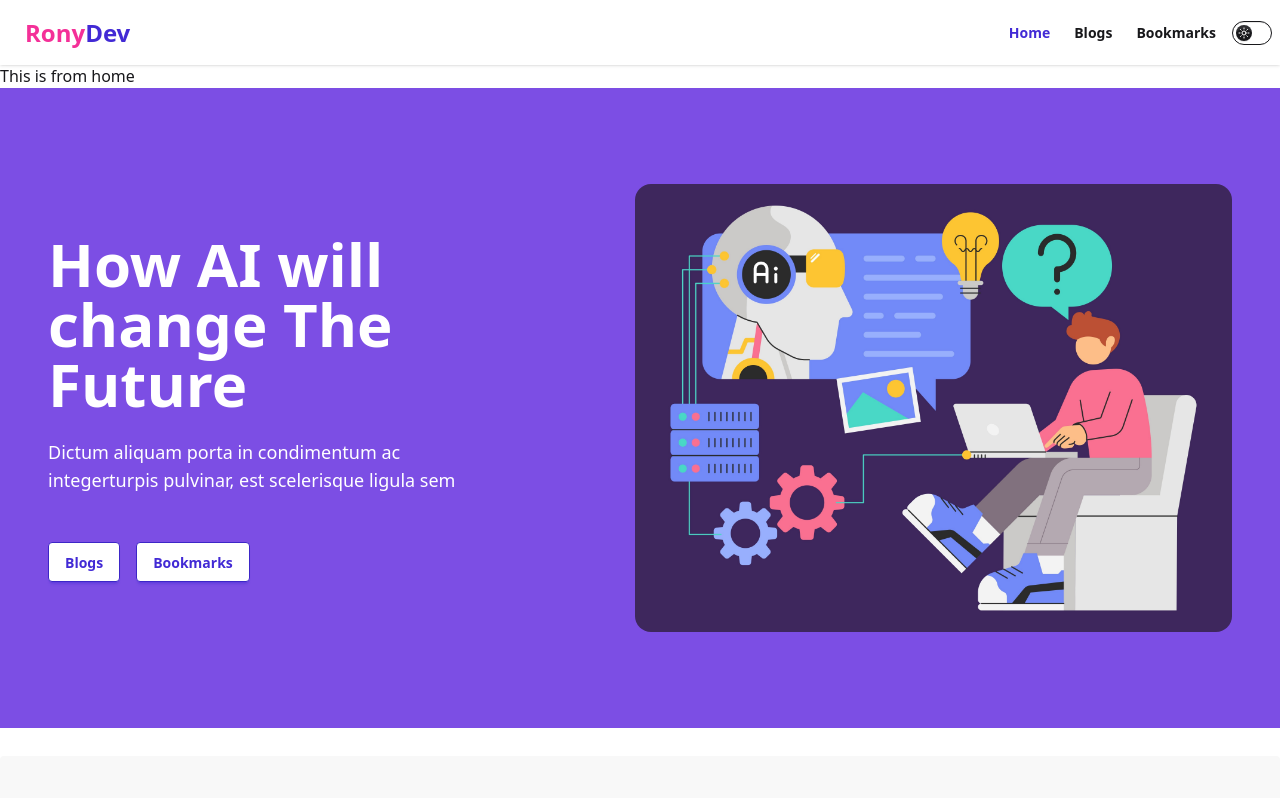
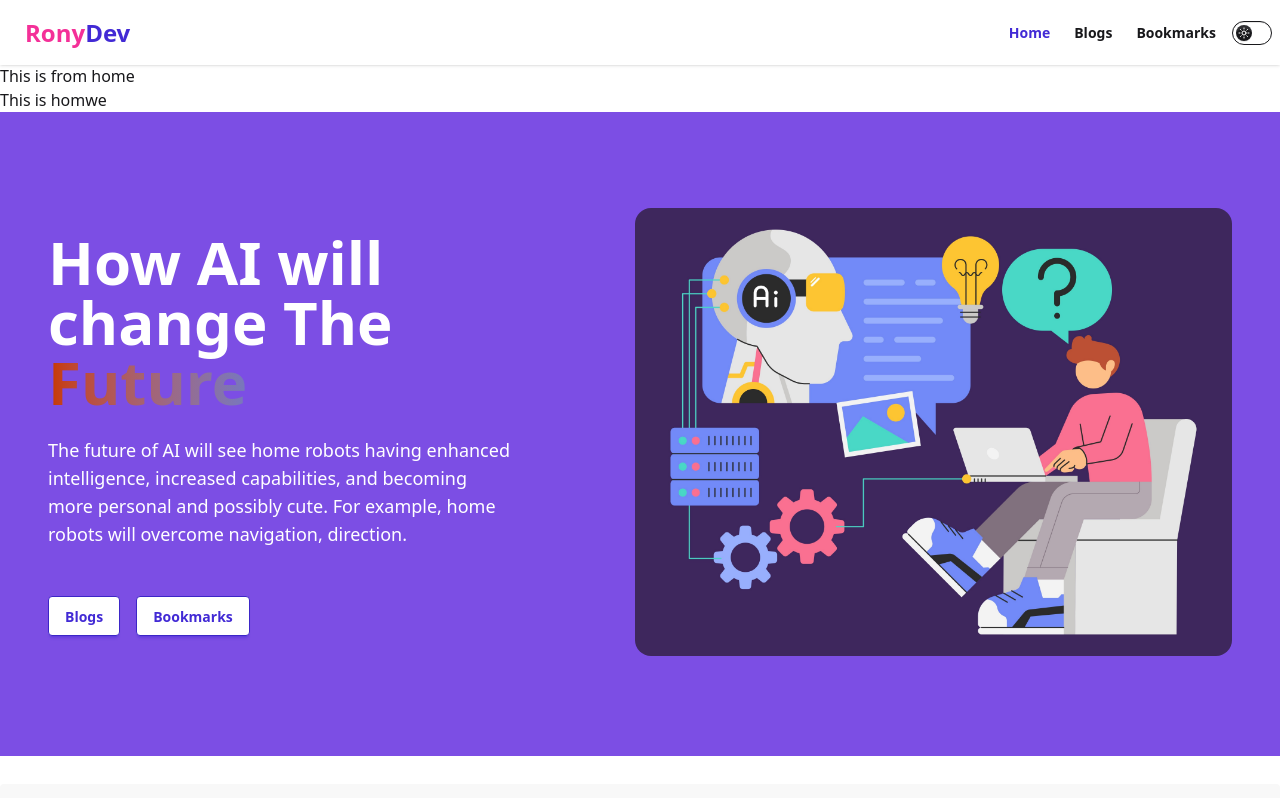
Before and after one commit to abuyusufrony/my-eid-pratice, a React (Vite) app: page / in a window 1280 px wide. Shown: the top 798 px of the page. Built offline with nearby package versions, Linux system fonts and the light colour scheme.

Commit message:
pushing-added

```diff
--- a/src/Components/Banner/Banner.jsx
+++ b/src/Components/Banner/Banner.jsx
@@ -39,19 +39,25 @@ const Banner = () => {
                 <div className="container flex flex-col justify-center p-6 mx-auto sm:py-12 lg:py-24 lg:flex-row lg:justify-between">
                     <div className="flex flex-col justify-center p-6 text-center rounded-sm lg:max-w-md xl:max-w-lg lg:text-left text-white">
                         <h1 className="text-5xl font-bold leading-none sm:text-6xl text-white">How AI will
-                            <span className="dark:text-violet-600"></span> <br />change The Future
+                            <span className="dark:text-violet-600"></span> <br />change The <span
+                                class=" font-bold bg-gradient-to-r from-orange-700 via-blue-500 to-green-400 text-transparent bg-clip-text animate-gradient"
+                            >Future
+
+                            </span>
                         </h1>
-                        <p className="mt-6 mb-8 text-lg sm:mb-12">Dictum aliquam porta in condimentum ac integer
-                            <br className="hidden md:inline lg:hidden" />turpis pulvinar, est scelerisque ligula sem
+                        <p className="mt-6 mb-8 text-lg sm:mb-12">The future of AI will see home robots having enhanced intelligence, increased capabilities, and becoming more personal and possibly cute. For example, home robots will overcome navigation, direction.
+                            <br className="hidden md:inline lg:hidden" />
                         </p>
                         <div className="flex flex-col space-y-4 sm:items-center sm:justify-center sm:flex-row sm:space-y-0 sm:space-x-4 lg:justify-start">
                             <Link to='/blogs'> <button className="btn btn-primary bg-white text-primary">Blogs</button></Link>
                             <Link to='/bookmarks'> <button className="btn btn-primary bg-white text-primary">Bookmarks</button></Link>
                         </div>
+
                     </div>
                     <div className="flex items-center justify-center p-6 mt-8 lg:mt-0 h-72 sm:h-80 lg:h-96 xl:h-112 2xl:h-128">
                         <img src={ai} alt="" className="object-contain h-72 sm:h-80 lg:h-96 xl:h-112 2xl:h-128 rounded-2xl " />
                     </div>
+
                 </div>
             </section>
         </div>
--- a/src/Components/Pages/Home.jsx
+++ b/src/Components/Pages/Home.jsx
@@ -9,7 +9,9 @@ const Home = () => {
         <div>
 
             <h2 className=''>This is from home</h2>
+            <h2>This is homwe</h2>
             <Banner></Banner>
+
 
 
 
```
